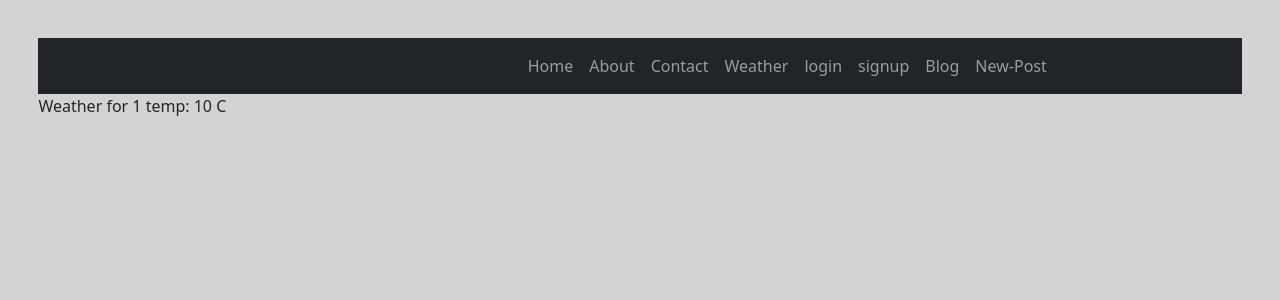
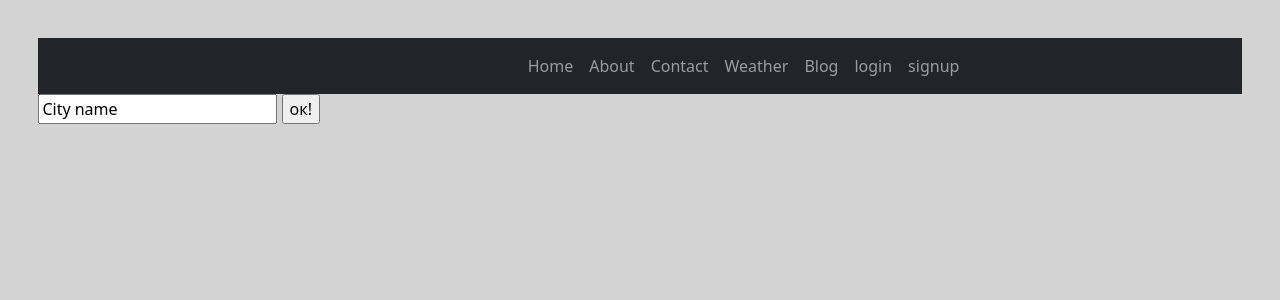
Before and after one commit to YarBurArt/ToDo-learn-django, a Django app: page /weather/1 in a window 1280 px wide. Shown: the top 300 px of the page. Run offline with Django 4.2, Linux system fonts and the light colour scheme; tables that the repository leaves empty hold one stand-in row (values such as "Sample post"); a database or web service that is not in the repository returns one stand-in record (values such as "Sample title"); data that the repository does not hold is empty; some libraries are stand-ins or nearby versions.

Commit message:
clean code

```diff
--- a/muzk/templates/base.html
+++ b/muzk/templates/base.html
@@ -27,24 +27,26 @@
           <a class="nav-item nav-link" href="/about">About</a>
           <a class="nav-item nav-link" href="/contact">Contact</a>
           <a class="nav-item nav-link" href="/weather">Weather</a>
+          <a class="nav-item nav-link" href="/post">Blog</a>
 
           {% if user.is_authenticated %}
-            <span>{{ user.username }}</span>
+            <span>User:{{ user.username }}</span>
             <a class="nav-item nav-link" href="{% url 'account_logout' %}">logout</a>
+            <a class="nav-item nav-link" href="/post/new_post">New-Post</a>
           {% else %}
             <!--<a class="nav-item nav-link" href="/auth/login">Login</a>-->
             <a class="nav-item nav-link" href="{% url 'account_logout' %}">login</a>
             <a class="nav-item nav-link" href="{% url 'account_signup' %}">signup</a>
           {% endif %}
-
-          <a class="nav-item nav-link" href="/post">Blog</a>
-          <a class="nav-item nav-link" href="/post/new_post">New-Post</a>
         </div>
       </div>
     </nav>
     {% block content %}
-        <p>Null</p>
+        <p>Content don't loaded</p>
     {% endblock %}
     <script src="https://cdn.jsdelivr.net/npm/semantic-ui@2.4.2/dist/semantic.min.js"></script>
+    {% block scripts %}
+      <script></script>
+    {% endblock %}
 </body>
 </html>
--- a/muzk/templates/weather/choice.html
+++ b/muzk/templates/weather/choice.html
@@ -2,7 +2,19 @@
 {% block content %}
 <form name="idform">
     <input type="text" name="id" value="City name">
-    <input type="button" value="ок!"
-           onclick="location.href='http://127.0.0.1:8000/weather/'+escape(document.forms['idform'].elements['id'].value)">
+    <input type="button" value="ок!" onclick=get_url()>
 </form>
+{% if city %}
+    {% if city|length > 2 %}
+        <p>Weather for {{ city }} temp: {{ temp }} C</p>
+    {% endif  %}
+{% endif %}
 {% endblock content %}
+{% block scripts %}
+    <script>
+        function get_url(){
+            var city = escape(document.forms['idform'].elements['id'].value);
+            location.href='http://127.0.0.1:8000/weather/'+ city;
+        }
+    </script>
+{% endblock %}
--- a/muzk/weather/views.py
+++ b/muzk/weather/views.py
@@ -11,21 +11,22 @@ environ.Env.read_env()
 
 
 def index(request):
-    return render(request, "weather/choice.html")
+    return render(request, "weather/choice.html",
+                  context={
+                    "city": '',
+                    "temp": .1
+                  })
 
 
 def get_weather(request, city):
-    api_key = os.getenv('WEATHERAPI') # debug it
-
+    api_key = os.getenv('WEATHERAPI')
 
     res = requests.get("http://api.openweathermap.org/data/2.5/find",
                        params={'q': city, 'type': 'like',
                                'units': 'metric', 'APPID': api_key})
     data = res.json()
     temp = data['list'][0]['main']['temp']
-    # return HttpResponse(f"Weather for {city} \n "
-    #                     f"temp: {temp}")
-    return render(request, "weather/weather.html",
+    return render(request, "weather/choice.html",
                   context={
                       "city": city,
                       "temp": temp
```
Also changed, not shown: 2 other files.
